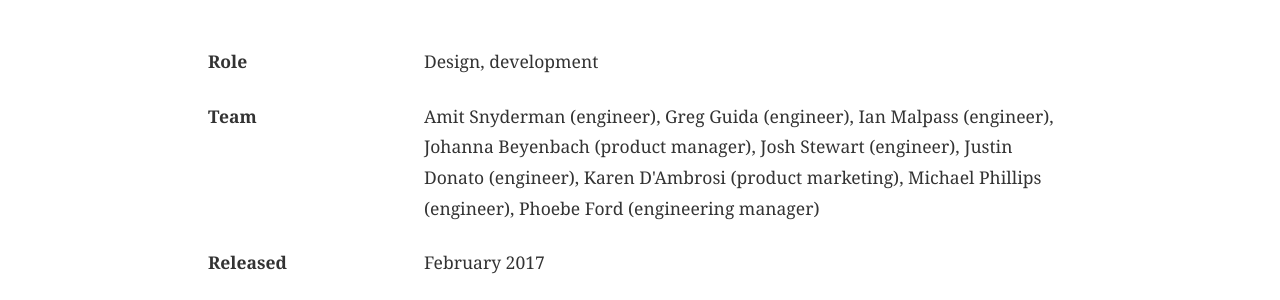
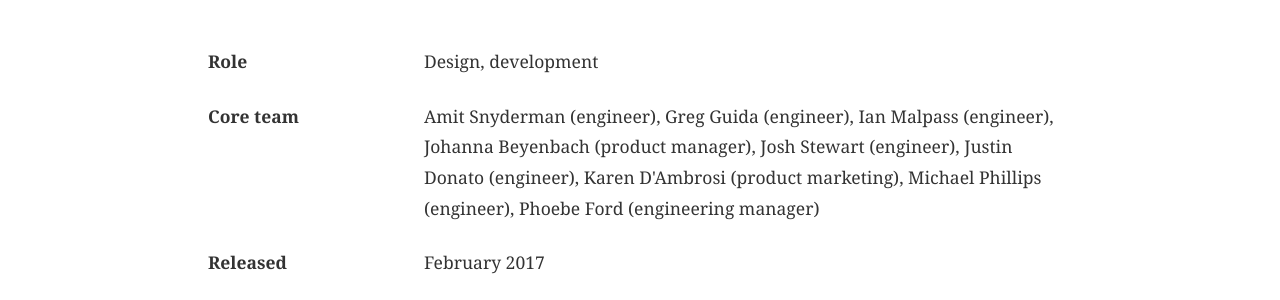
Before and after one commit to harllee/jessicaharllee.com, a Jekyll site: the page built from _work/etsy-inventory-management.markdown, in a window 1280 px wide and 900 px high, scrolled down 5881 px. Shown: the part 270-570 px from the top of the window. Built offline with Jekyll 4.4.1, drawn with Linux system fonts in a browser that asks for light colours.

Commit message:
Updated Etsy Inventory Management

```diff
--- a/_work/etsy-inventory-management.markdown
+++ b/_work/etsy-inventory-management.markdown
@@ -67,7 +67,7 @@ Sellers were happy to finally be able to accurately track their item quantities
 <p class="mb-sm-1">Design, development</p>
 </div>
 <div class="col col-sm-12 col-md-3">
-<p class="bold mb-sm-0 mb-md-1">Team</p>
+<p class="bold mb-sm-0 mb-md-1">Core team</p>
 </div>
 <div class="col col-sm-12 col-md-9">
 <p class="mb-sm-1">Amit Snyderman (engineer), Greg Guida (engineer), Ian Malpass (engineer), Johanna Beyenbach (product manager), Josh Stewart (engineer), Justin Donato (engineer), Karen D'Ambrosi (product marketing), Michael Phillips (engineer), Phoebe Ford (engineering manager)</p>
```
